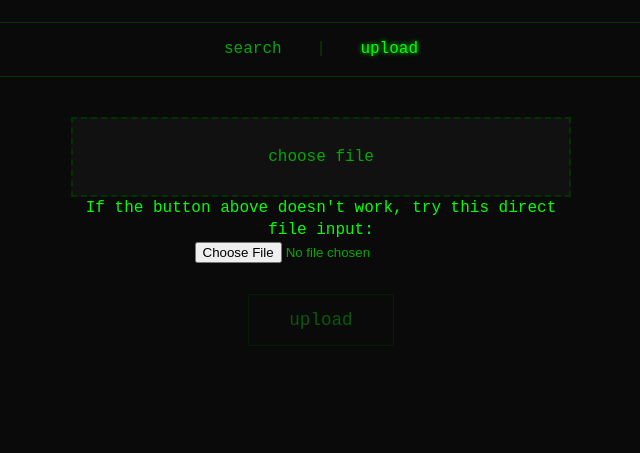
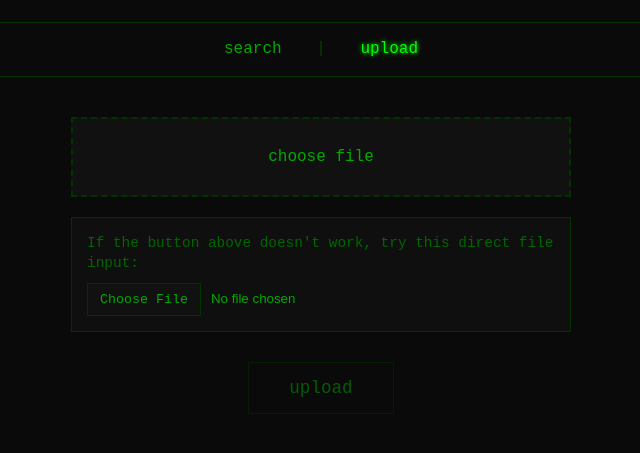
Before and after one commit to Mandrew0822/the_wired, a Flask app: page /upload in a window 1280 px wide. Shown: the part 161-614 px from the top of the page, without its empty margins (319-959 px from the left). Run offline with Flask 3, Linux system fonts and the light colour scheme.

Commit message:
Update styles.css

```diff
--- a/static/styles.css
+++ b/static/styles.css
@@ -166,12 +166,45 @@ nav span {
     margin-bottom: 30px;
 }
 
+.file-input-fallback {
+    margin-top: 20px;
+    padding: 15px;
+    border: 1px solid #003300;
+    background: #0f0f0f;
+    text-align: left;
+}
+
+.file-input-fallback p {
+    color: #006600;
+    margin-bottom: 10px;
+    font-size: 0.9em;
+}
+
+.file-input-fallback input[type="file"] {
+    color: #00aa00;
+    background: transparent;
+    border: none;
+    width: 100%;
+}
+
+.file-input-fallback input[type="file"]::file-selector-button {
+    background: #111111;
+    color: #00aa00;
+    border: 1px solid #003300;
+    padding: 8px 12px;
+    margin-right: 10px;
+    cursor: pointer;
+    font-family: 'Courier New', monospace;
+}
+
 #fileInput {
     display: none;
 }
 
 .file-input-label {
-    display: block;
+    display: flex;
+    align-items: center;
+    justify-content: center;
     padding: 20px 30px;
     background: #111111;
     border: 2px dashed #003300;
@@ -179,9 +212,9 @@ nav span {
     cursor: pointer;
     transition: all 0.3s ease;
     min-height: 80px;
-    display: flex;
-    align-items: center;
-    justify-content: center;
+    user-select: none;
+    -webkit-user-select: none;
+    -moz-user-select: none;
 }
 
 .file-input-label:hover {
```
